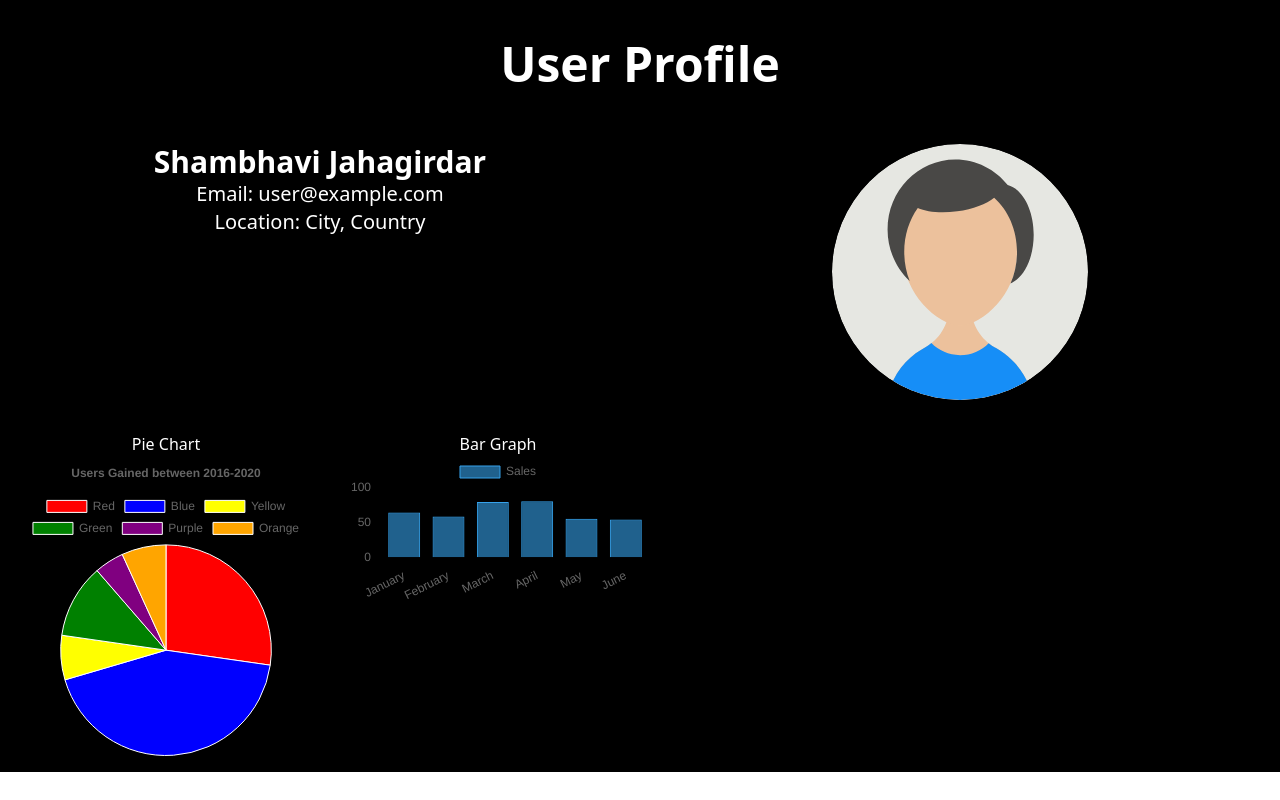
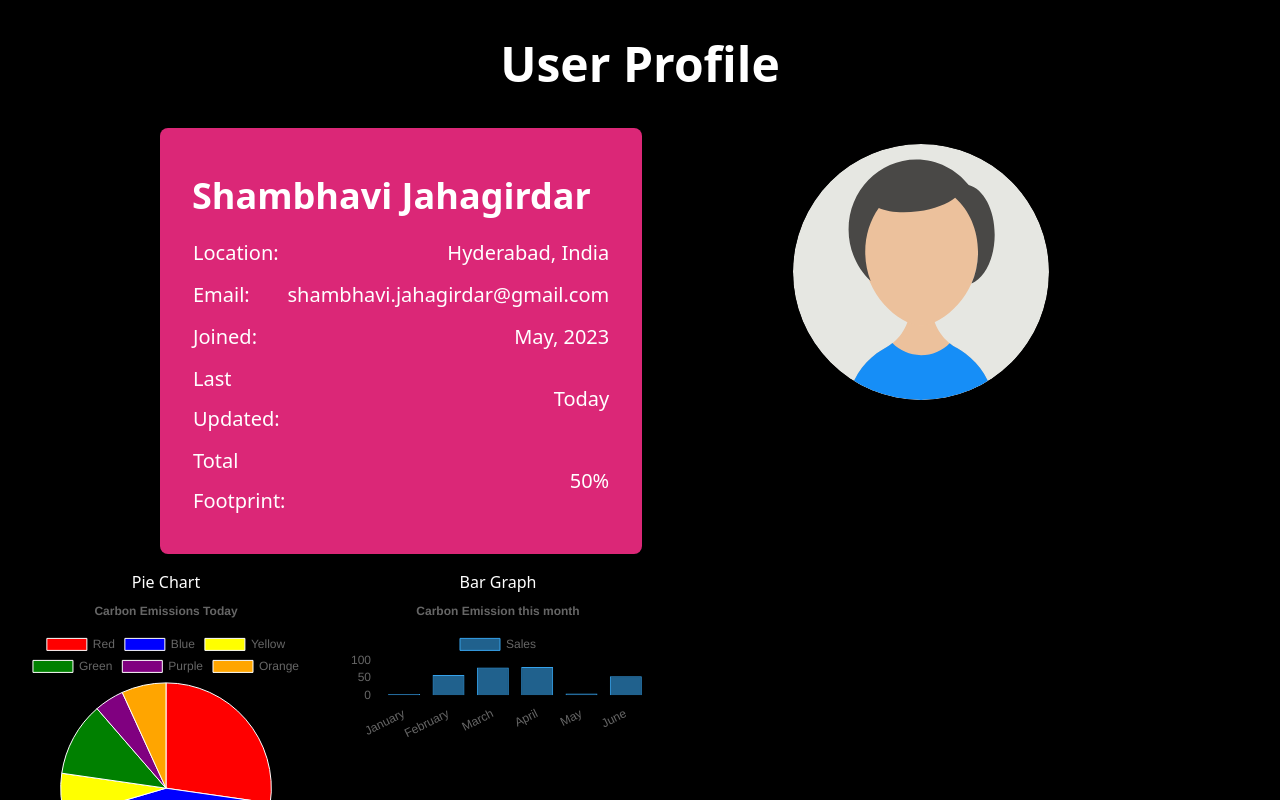
Before and after one commit to Aggarwalg01/Carbon-Footprint-Tracker, a React (Create React App) app in the folder emission-tracker-dashboard/: page / in a window 1280 px wide. Shown: the top 800 px of the page. Built offline with nearby package versions, Linux system fonts and the light colour scheme.

Commit message:
charts-user-profile

```diff
--- a/emission-tracker-dashboard/src/App.js
+++ b/emission-tracker-dashboard/src/App.js
@@ -8,10 +8,10 @@ function App() {
 
   return (
     <div className="App">
-      {/* <Dashboard />
-      <FootprintDiv fillPercentage={50}/> */}
+      {/* <Dashboard /> */}
+      {/* <FootprintDiv fillPercentage={50}/> */}
       <UserProfile />
-      {/* <Dashboard /> */}
+      <Dashboard />
     </div>
   );
 }
--- a/emission-tracker-dashboard/src/dashboard/dashboard.js
+++ b/emission-tracker-dashboard/src/dashboard/dashboard.js
@@ -16,6 +16,7 @@ export default function Dashboard() {
   // carbon emission calculate donly for first four values
   return (
     <div className="bg-slate-900 p-10">
+      <h1 className="text-5xl text-white font-bold py-10">Emission Tracking Dashboard</h1>
       <div className="bg-white rounded-lg p-5">
         <div className="flex flex-row">
           <div className="basis-1/4 bg-rose-500 px-8 py-20 rounded-lg mt-5 mr-5 font-medium text-3xl">
--- a/emission-tracker-dashboard/src/user-profile/barGraph.js
+++ b/emission-tracker-dashboard/src/user-profile/barGraph.js
@@ -7,7 +7,7 @@ const BarGraph = () => {
         datasets: [
             {
                 label: 'Sales',
-        data: [65, 59, 80, 81, 56, 55],
+                data: [5, 59, 80, 81, 6, 55],
                 backgroundColor: 'rgba(54, 162, 235, 0.6)',
                 borderColor: 'rgba(54, 162, 235, 1)',
                 borderWidth: 1,
@@ -18,7 +18,26 @@ const BarGraph = () => {
     return (
         <div>
             <h2>Bar Graph</h2>
-      <Bar data={data} />
+            <Bar
+                data={data}
+                options={{
+                    plugins: {
+                        title: {
+                            display: true,
+                            text: "Carbon Emission this month"
+                        }
+                    },
+                    // maintainAspectRatio: false,
+                    width:500,
+                    height:3000,
+                    responsive: true,
+                    // scales: {
+                    //     y: {
+                    //         beginAtZero: true
+                    //     }
+                    // }
+                }}
+            />
         </div>
     );
 };
--- a/emission-tracker-dashboard/src/user-profile/pieChart.js
+++ b/emission-tracker-dashboard/src/user-profile/pieChart.js
@@ -32,7 +32,7 @@ export default function PieChart()
           plugins: {
             title: {
               display: true,
-              text: "Users Gained between 2016-2020"
+              text: "Carbon Emissions Today"
             }
           }
         }}
--- a/emission-tracker-dashboard/src/user-profile/userProfile.js
+++ b/emission-tracker-dashboard/src/user-profile/userProfile.js
@@ -10,12 +10,38 @@ export default function UserProfile() {
             {/* two sections of the page - left side having details name, city, etc. and right side having profile picture */}
 
             <div className="flex">
-                <div className="w-1/2 p-4">
-                    <h1 className="text-3xl font-bold">Shambhavi Jahagirdar</h1>
-                    <p className="text-xl">Email: user@example.com</p>
-                    <p className="text-xl">Location: City, Country</p>
+
+                <div className="w-5/12 p-8 ml-40 rounded-lg text-justify bg-pink-600">
+                    <h1 className="text-4xl font-bold py-4">Shambhavi Jahagirdar</h1>
+                    {/* create a table that should span the entire flexbox */}
+
+                    <table class="w-full table-auto text-xl px-3 leading-loose">
+                        <tbody>
+                            <tr>
+                                <td className="text-left">Location: </td>
+                                <td className="text-right">Hyderabad, India</td>
+                            </tr>
+                            <tr>
+                                <td className="text-left">Email: </td>
+                                <td className="text-right">shambhavi.jahagirdar@gmail.com</td>
+                            </tr>
+                            <tr>
+                                <td className="text-left">Joined: </td>
+                                <td className="text-right">May, 2023</td>
+                            </tr>
+                            <tr>
+                                <td className="text-left">Last Updated: </td>
+                                <td className="text-right">Today</td>
+                            </tr>
+                            <tr>
+                                <td className="text-left">Total Footprint: </td>
+                                <td className="text-right">50%</td>
+                            </tr>
+                        </tbody>
+                    </table>
                 </div>
-                <div className="w-1/2 p-4">
+
+                <div className="w-1/2 p-4 mr-20 rounded-lg align-middle">
                     <img src={ProfileSvg} alt="Profile Picture" className="rounded-full h-64 w-64 mx-auto" style={{ fill: 'white' }} />
                 </div>
             </div>
```
Lines whose indentation alone changed are shown as unchanged.
